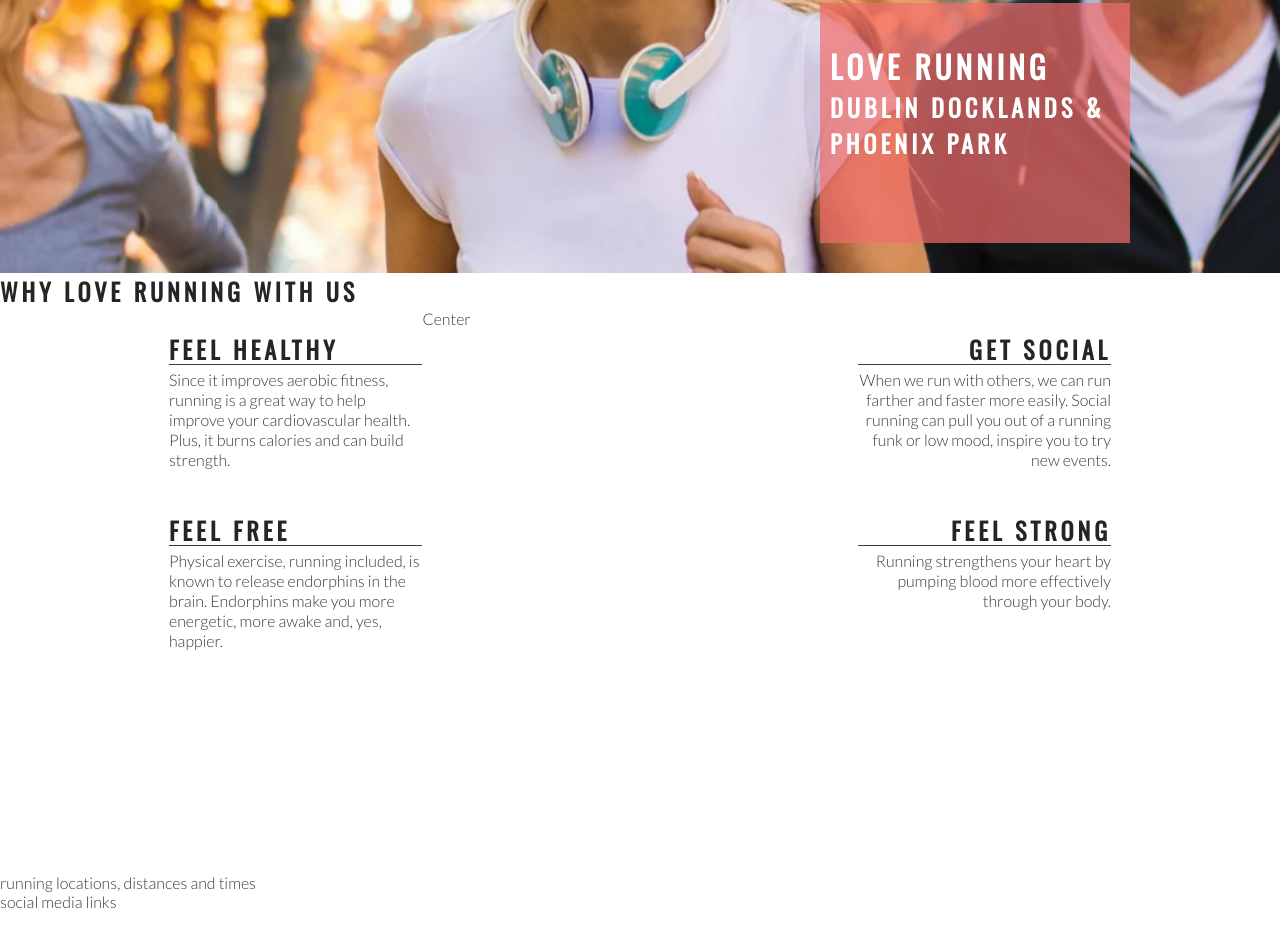
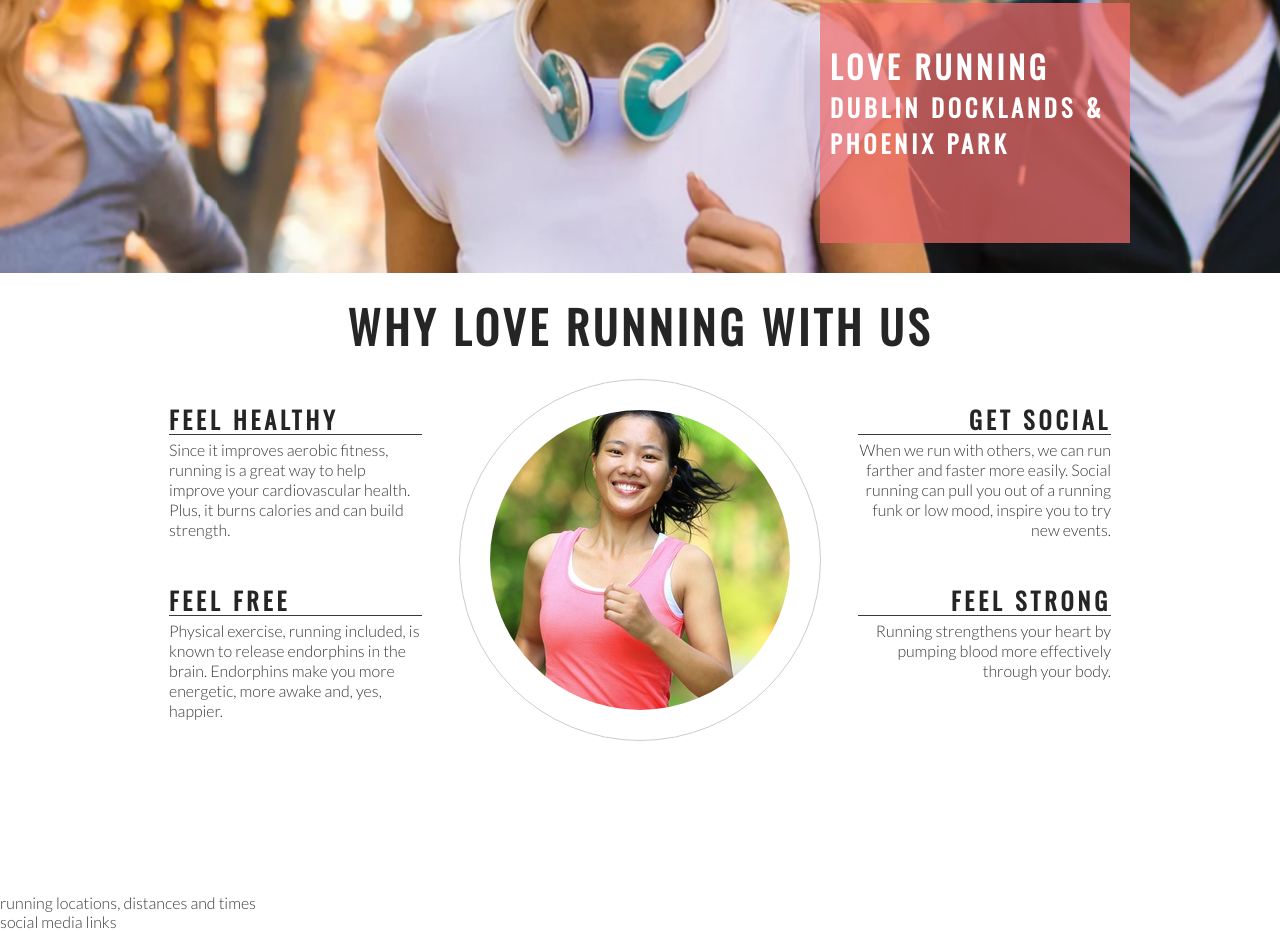
Before and after one commit to M00setheM1ghty/love-running, a plain HTML site: page index.html in a window 1280 px wide. Shown: the part 402-1333 px from the top of the page. Drawn offline with nearby package versions, Linux system fonts and the light colour scheme.

Commit message:
style middle section of ethos page

```diff
--- a/assets/css/style.css
+++ b/assets/css/style.css
@@ -163,3 +163,25 @@ hr {
 .right-about-heading p {
     text-align: right;
 }
+#welcome {
+    text-align: center;
+    margin: 20px 0;
+    font-size: 280%;
+}
+
+#circle-container {
+    width: 300px;
+    height: 300px;
+    padding: 30px;
+    border-style: solid;
+    border-color: #ccc;
+    border-width: 1px;
+    border-radius: 50%;
+    margin: 0 auto;
+}
+
+#circle-cover-bg {
+    background: url(../images/ethos-center-image.jpg) no-repeat center center;
+    height: 100%;
+    border-radius: 50%;
+}
--- a/index.html
+++ b/index.html
@@ -38,7 +38,7 @@
     </section>
 
     <section id="club-ethos">
-        <h1>Why Love Running with us</h1>
+        <h2 id="welcome">Why Love Running with us</h2>
         <div id="left-about">
             <div class="left-about-heading">
                 <h2>Feel Healthy</h2>
@@ -72,7 +72,13 @@
                 </p>
             </div>
         </div>
-        <div id="center-about">Center</div>
+        <div id="center-about">
+            <div id="circle-container">
+                <div id="circle-cover-bg">
+
+                </div>
+            </div>
+        </div>
     </section>
     <section>
         running locations, distances and times
```
Also changed, not shown: assets/images/ethos-center-image.jpg (added).
